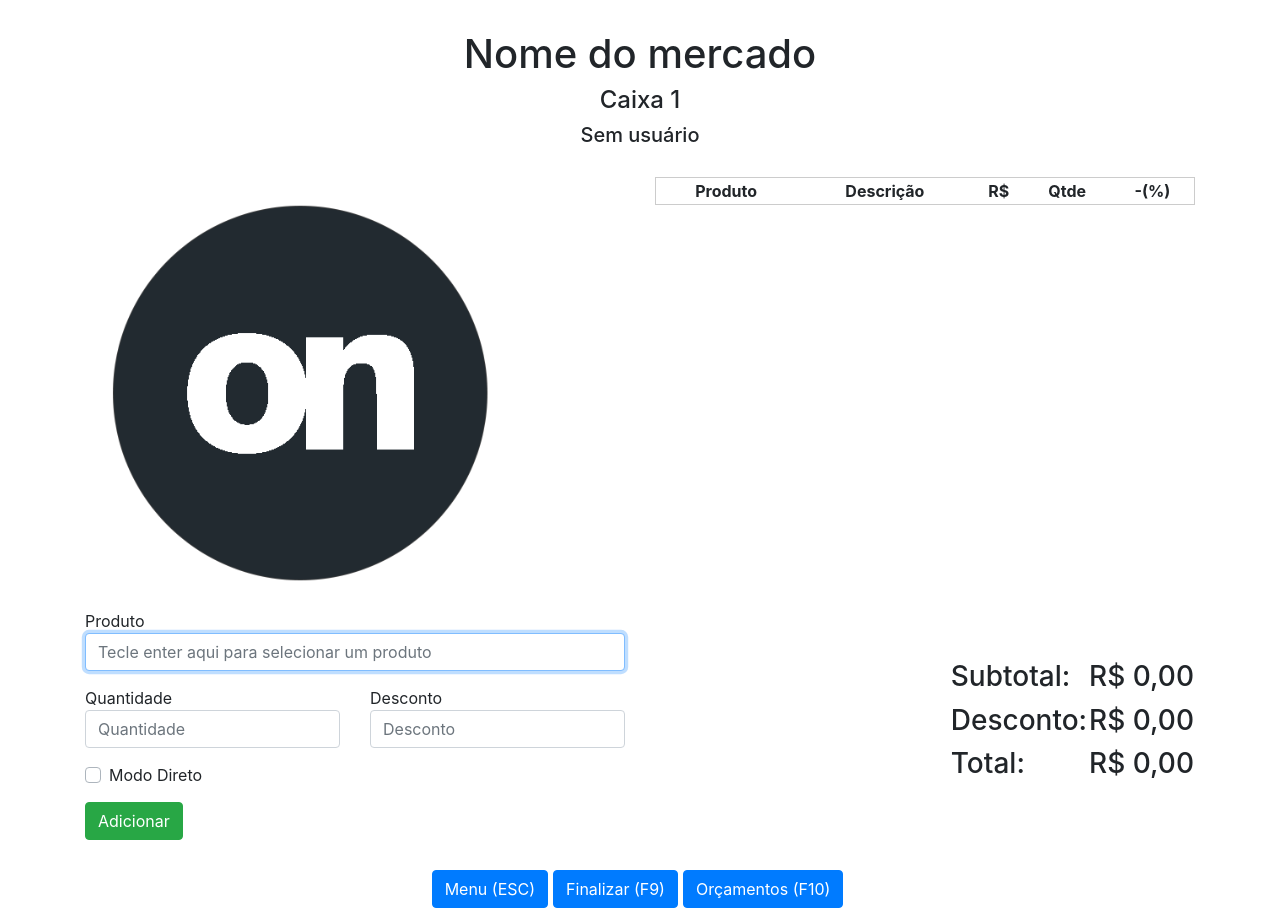
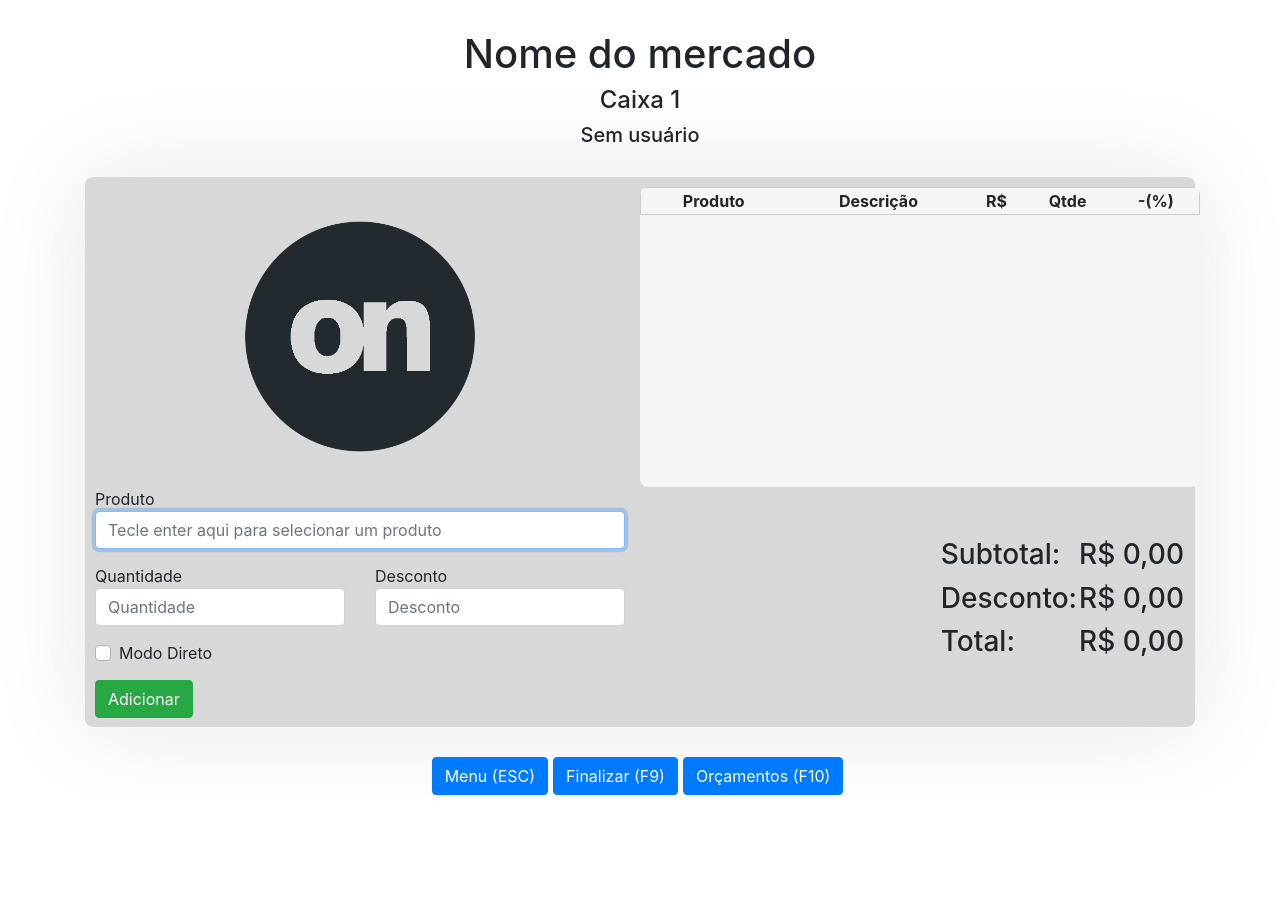
Before and after one commit to victorveiga/on-pdv, a React (Create React App) app in the folder client/: page /venda in a window 1280 px wide. After the commit the page ends 800 px from the top, so only its background shows below. Built offline with nearby package versions, Linux system fonts and the light colour scheme; no server answers; sample sign-in values are in the browser's storage.

Commit message:
ajuste na tela de vendas

```diff
--- a/client/src/pages/Venda/index.js
+++ b/client/src/pages/Venda/index.js
@@ -346,9 +346,10 @@ class Venda extends Component {
                     <h5>{this.state.usuario}</h5>
                 </div>
 
+                <div id="conteudo">
                     <div className="row">
-                    <div className="col-md-6">
-                        <img width="80%" src={logo} alt="on-pdv software"/>
+                        <div className="col-md-6" id="clogo">
+                            <img width="50%" src={logo} alt="on-pdv software"/>
                         </div>
                         <div id="produtos" className="col-md-6">
                             <table>
@@ -438,9 +439,9 @@ class Venda extends Component {
                                     </tr>
                                 </tbody>
                             </table>
+                        </div>
 
                     </div>
-
                 </div>
 
                 <div id="botoes">
--- a/client/src/pages/Venda/style.css
+++ b/client/src/pages/Venda/style.css
@@ -51,3 +51,26 @@
     align-items: center;
     justify-content: flex-end;
 }
+
+#venda_principal #conteudo {
+    background: #D8D8D8;
+    box-shadow: 0 0 100px rgba(0,0,0,0.1);
+    border-radius: 8px;
+    padding: 10px;
+    width: 100%;
+    height: 550px;
+}
+
+#venda_principal #produtos {
+    background: whitesmoke;
+    height: 300px;
+    overflow-y: auto;
+    padding: 0;
+    border-radius: 8px;
+}
+
+#venda_principal #clogo {
+    display: flex;
+    align-items: center;
+    justify-content: center;
+}
```
Lines whose indentation alone changed are shown as unchanged.
